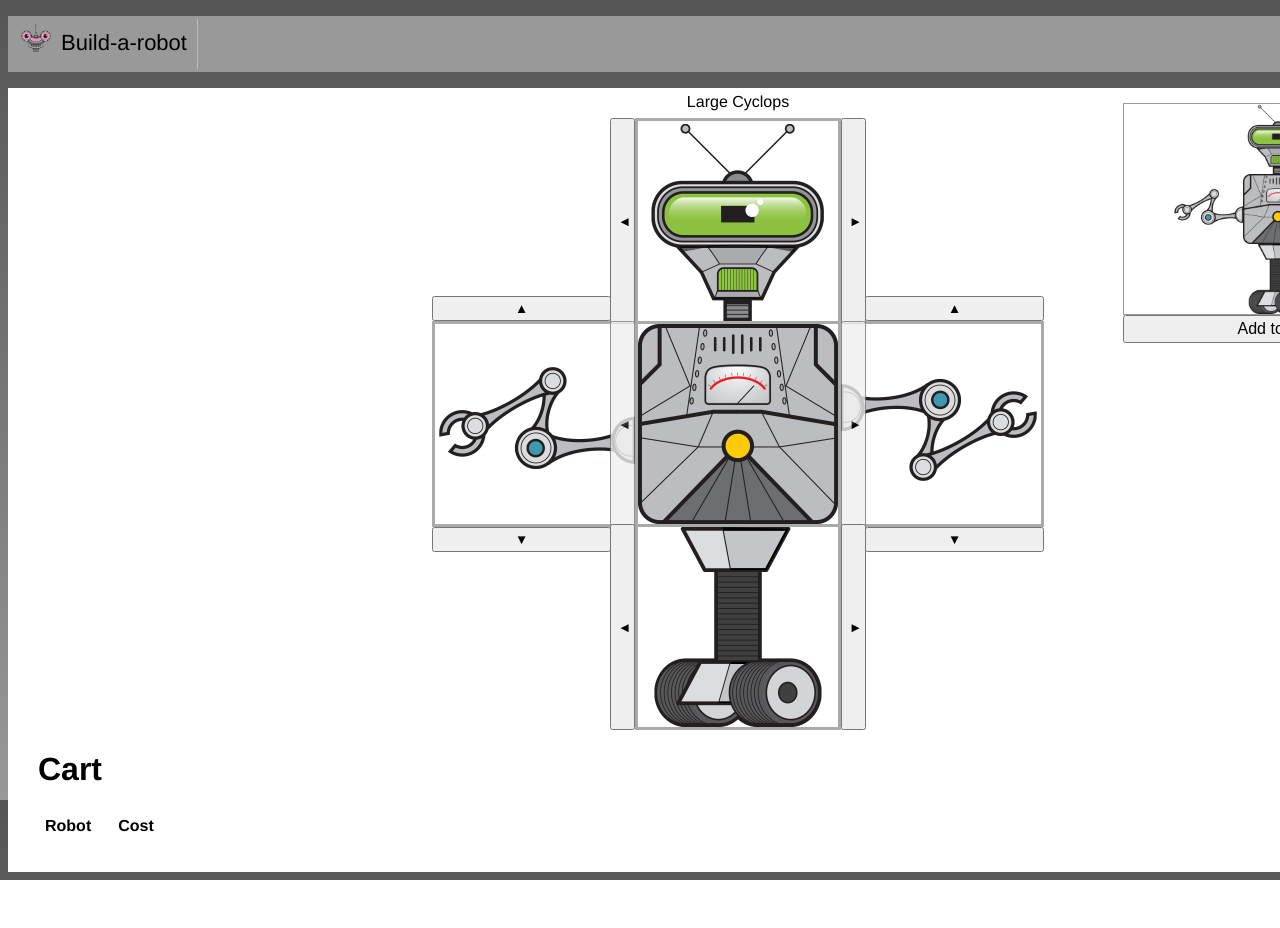
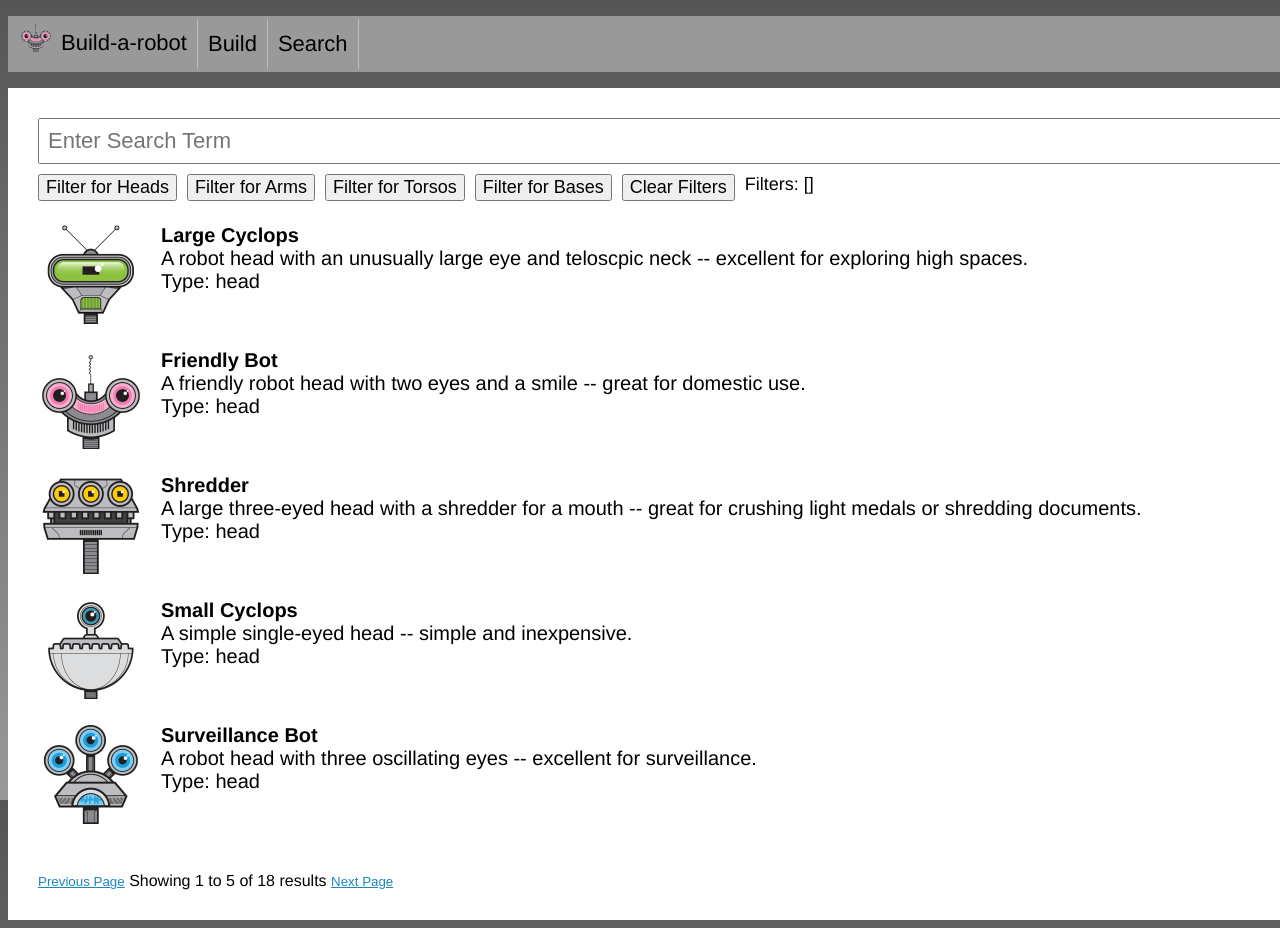
Before and after one commit to balakhonskaya/Robot-Vue-App, a Vue app: page /#/search in a window 1280 px wide. Shown: the top 928 px of the page. Before the commit the page ends 880 px from the top, so only its background shows below. Built offline with nearby package versions, Linux system fonts and the light colour scheme.

Commit message:
Add routing

```diff
--- a/package.json
+++ b/package.json
@@ -9,7 +9,8 @@
   },
   "dependencies": {
     "core-js": "^3.8.3",
-    "vue": "^3.2.13"
+    "vue": "^3.2.13",
+    "vue-router": "^4.5.0"
   },
   "devDependencies": {
     "@babel/core": "^7.12.16",
--- a/src/App.vue
+++ b/src/App.vue
@@ -3,27 +3,31 @@
     <nav>
       <ul>
         <li class="nav-item">
+          <router-link :to="{name: 'Home'}" class="nav-link">
           <img class="logo" src="./assets/build-a-bot-logo.png" alt="logo" />Build-a-robot
+        </router-link>
+        </li>
+        <li class="nav-item">
+          <router-link :to="{name: 'Build'}" class="nav-link">
+          Build
+        </router-link>
+        </li>
+        <li class="nav-item">
+          <router-link :to="{name: 'Search'}" class="nav-link">
+          Search
+        </router-link>
         </li>
       </ul>
     </nav>
   </header>
   <main>
     <!--<HomePage msg="Welcome to Your Vue.js App"/>-->
-    <RobotBuilder/>
+    <router-view/>
   </main>
 </template>
 
-<script>
+<script sertup>
 //  import HomePage from './home/HomePage.vue';
-import RobotBuilder from './build/RobotBuilder.vue';
-
-export default {
-  name: 'App',
-  components: {
-    RobotBuilder,
-  },
-};
 </script>
 
 <style>
@@ -50,13 +54,20 @@ header {
 }
 
 ul {
-  padding: 3px;
+  /*padding: 3px;*/
   display: flex;
 }
 
+.nav-link {
+  text-decoration: none;
+  color: inherit;
+}
+
 .nav-item {
-  display: inline-block;
-  padding: 5px 10px;
+  display: flex;
+  flex-direction: row;
+  align-content: center;
+  align-items: center;
   font-size: 22px;
   border-right: 1px solid #bbb;
 }
--- a/src/home/HomePage.vue
+++ b/src/home/HomePage.vue
@@ -4,7 +4,7 @@
     <img class="robot" src="../assets/robot-home.png" aria-hidden="true" alt="Robot"/>
   </div>
   <div class="get-started">
-    <a href="">Get started</a> building your first robot!
+    <router-link to="/build">Get started</router-link> building your first robot!
   </div>
   </div>
 </template>
--- a/src/main.js
+++ b/src/main.js
@@ -1,4 +1,7 @@
 import { createApp } from 'vue';
 import App from './App.vue';
+import router from './router';
 
-createApp(App).mount('#app');
+createApp(App)
+  .use(router)
+  .mount('#app');
--- /dev/null
+++ b/src/router/index.js
@@ -0,0 +1,25 @@
+import { createRouter, createWebHashHistory } from 'vue-router';
+import RobotBuilder from '@/build/RobotBuilder.vue';
+import HomePage from '@/home/HomePage.vue';
+import ProductSearch from '../search/ProductSearch.vue';
+
+export default createRouter({
+  history: createWebHashHistory(),
+  routes: [
+    {
+      path: '/',
+      name: 'Home',
+      component: HomePage,
+    },
+    {
+      path: '/build',
+      name: 'Build',
+      component: RobotBuilder,
+    },
+    {
+      path: '/search',
+      name: 'Search',
+      component: ProductSearch,
+    },
+  ],
+});
--- /dev/null
+++ b/src/search/ProductSearch.vue
@@ -0,0 +1,113 @@
+<template>
+  <div>
+    <div>
+      <input placeholder="Enter Search Term" @input="searchTerm = $event.target.value" />
+    </div>
+    <div class="filters">
+      <div><button @click="applyFilters({ type: 'heads' })">Filter for Heads</button></div>
+      <div><button @click="applyFilters({ type: 'arms' })">Filter for Arms</button></div>
+      <div><button @click="applyFilters({ type: 'torsos' })">Filter for Torsos</button></div>
+      <div><button @click="applyFilters({ type: 'bases' })">Filter for Bases</button></div>
+      <div><button @click="clearFilters()">Clear Filters</button></div>
+      <div>Filters: {{ filters }}</div>
+    </div>
+  </div>
+  <div>
+    <ul>
+      <li v-for="(result, index) in pagedResults" :key="index">
+        <div><img :src="result.imageUrl" :alt="result.title" /></div>
+        <div>
+          <div class="title">{{ result.title }}</div>
+          <div>{{ result.description }}</div>
+          <div>Type: {{ result.type.substring(0, result.type.length - 1) }}</div>
+        </div>
+      </li>
+    </ul>
+  </div>
+  <div>
+    <button @click="prevPage()" class="button-link">Previous Page</button>
+    Showing {{ currentStartIndex }} to {{ currentEndIndex }} of {{ resultCount }} results
+    <button @click="nextPage()" class="button-link">Next Page</button>
+  </div>
+</template>
+
+<script setup>
+import { ref, computed } from 'vue';
+
+import useSearch from './useSearch';
+import useFilters from './useFilters';
+import usePagination from './usePagination';
+
+const searchTerm = ref('');
+const { searchResults } = useSearch(searchTerm);
+
+const {
+  filters,
+  applyFilters,
+  clearFilters,
+  filteredResults,
+} = useFilters(searchResults);
+
+const {
+  nextPage,
+  prevPage,
+  currentStartIndex,
+  currentEndIndex,
+  pagedResults,
+} = usePagination(filteredResults);
+
+const resultCount = computed(() => filteredResults.value.length);
+</script>
+
+<style scoped>
+input {
+  font-size: 22px;
+  padding: 8px;
+  width: 90%
+}
+
+img {
+  width: 100px;
+  margin-right: 20px;
+}
+
+ul {
+  list-style-type: none;
+  display: flex;
+  flex-wrap: wrap;
+  font-size: 20px;
+}
+
+li {
+  display: flex;
+  flex-basis: 100%;
+  margin-bottom: 20px;
+}
+
+.title {
+  font-weight: bold;
+}
+
+.button-link {
+  background: none !important;
+  border: none;
+  padding: 0 !important;
+  text-decoration: underline;
+  cursor: pointer;
+  color: #1e87ba;
+}
+
+.filters {
+  margin-top: 10px;
+  display: flex;
+  font-size: 18px;
+}
+
+.filters button {
+  font-size: 18px;
+}
+
+.filters>* {
+  margin-right: 10px;
+}
+</style>
--- /dev/null
+++ b/src/search/useFilters.js
@@ -0,0 +1,29 @@
+import { ref, computed, onMounted } from 'vue';
+
+function filterResults(results, filters) {
+  return results.value.filter((part) => filters.value.every(
+    (filter) => {
+      const filterField = Object.keys(filter)[0];
+      const filterValue = filter[filterField];
+      return part[filterField] === filterValue;
+    },
+  ));
+}
+
+export default function useFilters(searchResults) {
+  const filters = ref([]);
+
+  const applyFilters = (filter) => filters.value.push(filter);
+  const clearFilters = () => { filters.value = []; };
+
+  onMounted(() => console.log('Mounted: useFilters'));
+
+  const filteredResults = computed(() => filterResults(searchResults, filters));
+
+  return {
+    filters,
+    applyFilters,
+    clearFilters,
+    filteredResults,
+  };
+}
--- /dev/null
+++ b/src/search/usePagination.js
@@ -0,0 +1,37 @@
+import { ref, computed, onMounted } from 'vue';
+
+export default function usePagination(filteredSearchResults) {
+  const pageSize = 5;
+  const currentPage = ref(1);
+  const nextPage = () => { currentPage.value += 1; };
+  const prevPage = () => { currentPage.value -= 1; };
+
+  onMounted(() => console.log('Mounted: usePagination'));
+
+  const currentStartIndex = computed(
+    () => (currentPage.value - 1) * pageSize + 1,
+  );
+
+  const currentEndIndex = computed(() => {
+    const end = currentStartIndex.value - 1 + pageSize;
+    return end > filteredSearchResults.value.length
+      ? filteredSearchResults.value.length
+      : end;
+  });
+
+  const pagedResults = computed(() => {
+    const startIndex = currentStartIndex.value - 1;
+    const endIndex = currentEndIndex.value;
+    return filteredSearchResults.value.slice(startIndex, endIndex);
+  });
+
+  return {
+    currentPage,
+    nextPage,
+    prevPage,
+    pageSize,
+    currentStartIndex,
+    currentEndIndex,
+    pagedResults,
+  };
+}
--- /dev/null
+++ b/src/search/useSearch.js
@@ -0,0 +1,22 @@
+import { computed, onMounted } from 'vue';
+import parts from '../data/parts';
+
+export default function useSearch(searchTerm) {
+  const allParts = [...parts.heads, ...parts.arms, ...parts.torsos, ...parts.bases];
+
+  const results = computed(() => {
+    let searchResults;
+    if (!searchTerm.value) searchResults = allParts;
+    else {
+      const lowerTerm = searchTerm.value.toLowerCase();
+      searchResults = allParts.filter(
+        (part) => part.title.toLowerCase().includes(lowerTerm),
+      );
+    }
+    return [...searchResults];
+  });
+
+  onMounted(() => console.log('Mounted: useSearch'));
+
+  return { searchResults: results };
+}
```
Also changed, not shown: 1 other file (tests, documents, lock files or other folders).
